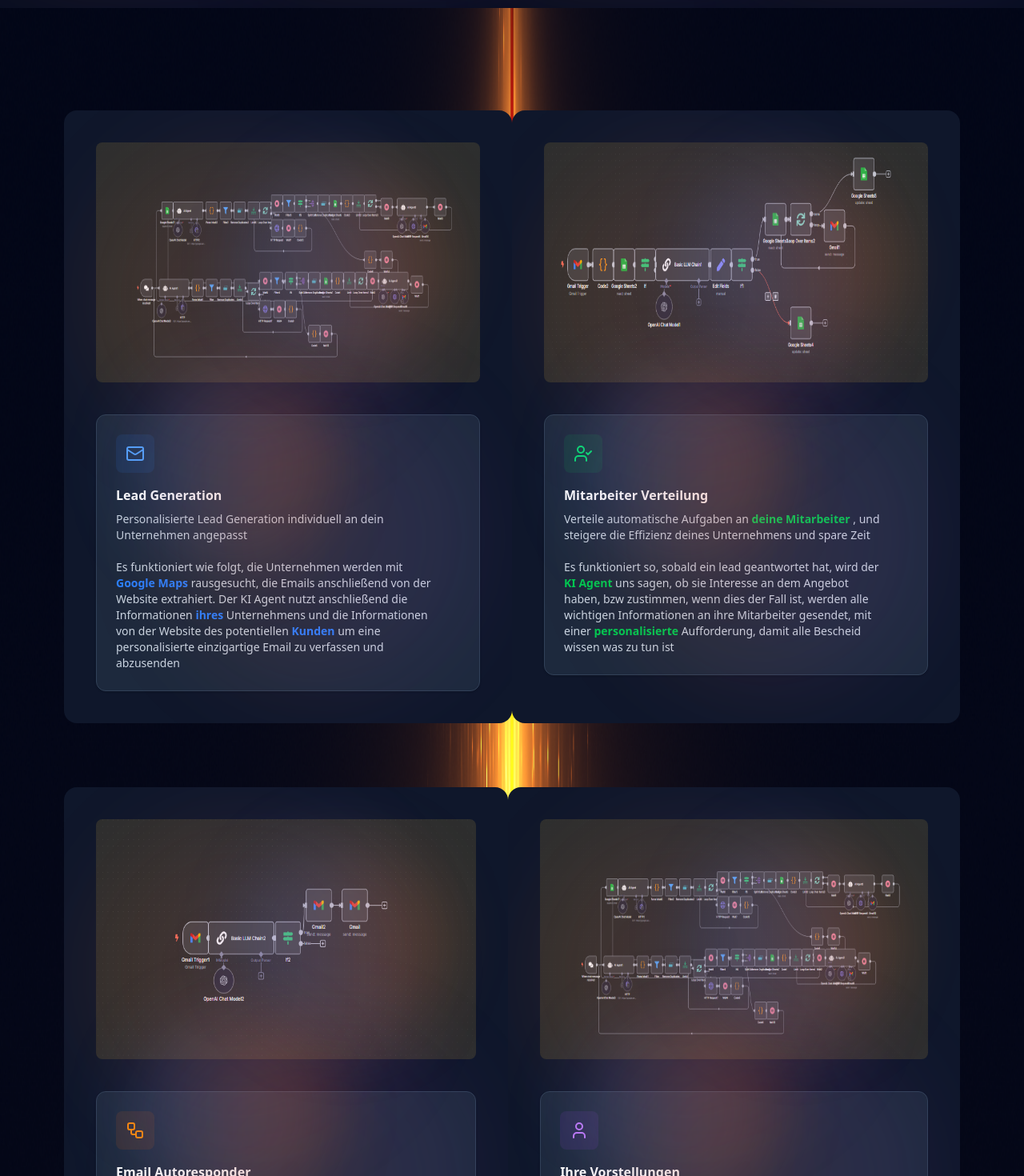
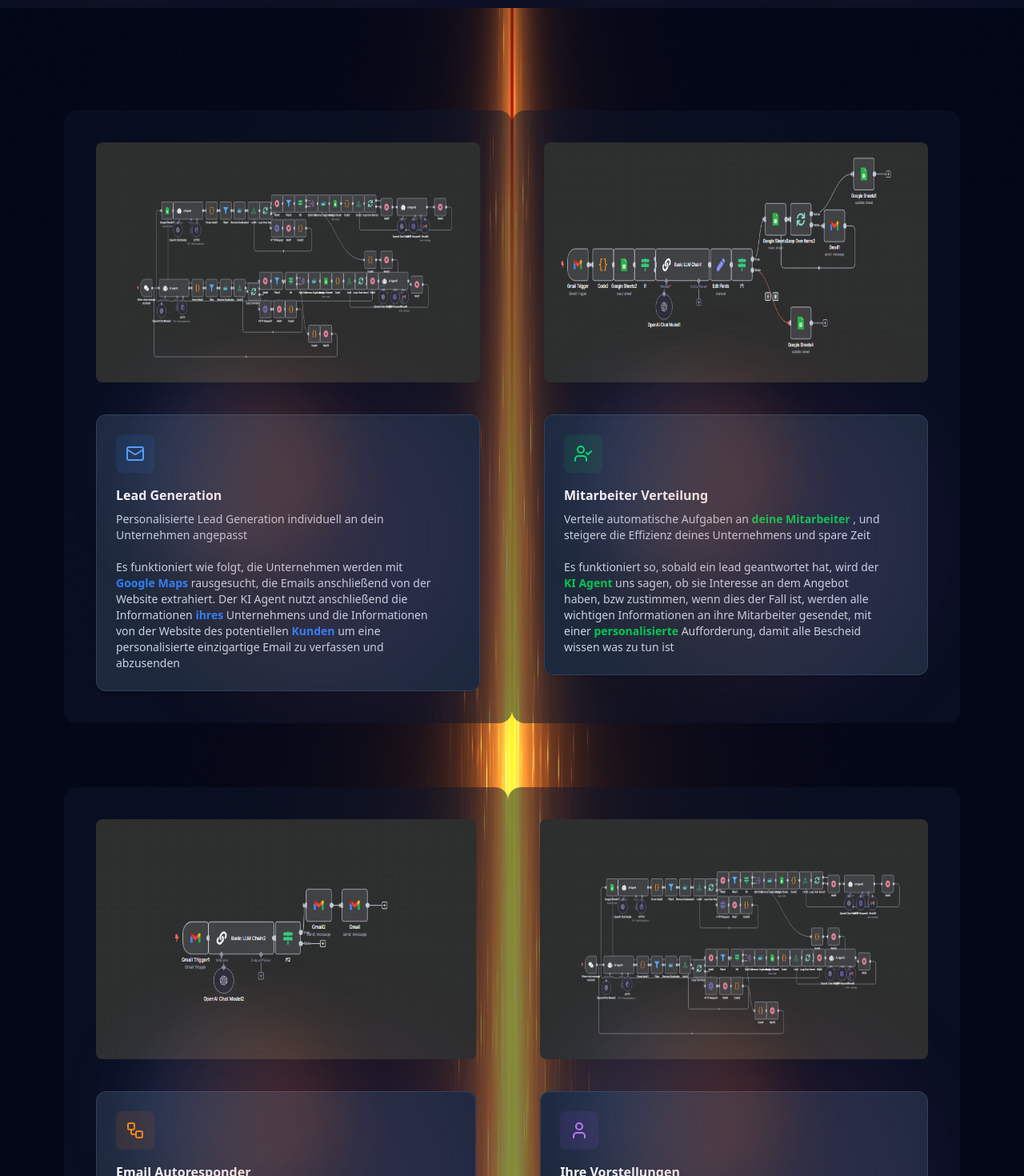
Before and after one commit to KreakxX/n8n-Agentur-Website, a Next.js app: page / in a window 1280 px wide. Shown: the part 1480-2950 px from the top of the page at 80% size. Built offline with nearby package versions, Linux system fonts and the light colour scheme.

Commit message:
Project Page Done

```diff
--- a/src/app/page.tsx
+++ b/src/app/page.tsx
@@ -384,23 +384,8 @@ export default function LandingPage() {
           <div className=" mx-auto ">
             <div className="flex justify-between   mb-20  ">
               <div className="flex  relative">
-                <div className="flex-col bg-slate-900 p-10 rounded-2xl ml-20 relative z-10">
+                <div className="flex-col bg-slate-900/50 p-10 rounded-2xl ml-20 relative z-10">
                   <div className="absolute inset-0 overflow-hidden pointer-events-none">
-                    <div className="absolute inset-0 overflow-hidden pointer-events-none">
-                      <div
-                        className="absolute top-10 left-10 w-96 h-96 bg-gradient-to-r from-orange-500/20 to-purple-500/15 rounded-full blur-3xl animate-pulse"
-                        style={{
-                          animationDuration: "4s",
-                        }}
-                      />
-                      <div
-                        className="absolute top-32 right-20 w-64 h-64 bg-gradient-to-r from-blue-500/15 to-orange-500/20 rounded-full blur-2xl animate-bounce"
-                        style={{
-                          animationDuration: "6s",
-                        }}
-                      />
-                    </div>
-
                     <div
                       className="absolute bottom-10 right-10 w-96 h-96 bg-gradient-to-r from-orange-500/20 to-purple-500/15 rounded-full blur-3xl animate-pulse"
                       style={{
@@ -463,23 +448,8 @@ export default function LandingPage() {
                 </div>
               </div>
               <div className="flex ">
-                <div className="flex-col bg-slate-900 p-10 rounded-2xl mr-20 relative z-10 ">
+                <div className="flex-col bg-slate-900/50 p-10 rounded-2xl mr-20 relative z-10 ">
                   <div className="absolute inset-0 overflow-hidden pointer-events-none">
-                    <div className="absolute inset-0 overflow-hidden pointer-events-none">
-                      <div
-                        className="absolute top-10 left-10 w-96 h-96 bg-gradient-to-r from-orange-500/20 to-purple-500/15 rounded-full blur-3xl animate-pulse"
-                        style={{
-                          animationDuration: "4s",
-                        }}
-                      />
-                      <div
-                        className="absolute top-32 right-20 w-64 h-64 bg-gradient-to-r from-blue-500/15 to-orange-500/20 rounded-full blur-2xl animate-bounce"
-                        style={{
-                          animationDuration: "6s",
-                        }}
-                      />
-                    </div>
-
                     <div
                       className="absolute bottom-10 right-10 w-96 h-96 bg-gradient-to-r from-orange-500/20 to-purple-500/15 rounded-full blur-3xl animate-pulse"
                       style={{
@@ -546,23 +516,8 @@ export default function LandingPage() {
 
             <div className="flex justify-between mb-10   ">
               <div className="flex ">
-                <div className="flex-col bg-slate-900 p-10 rounded-2xl ml-20 relative z-10">
+                <div className="flex-col bg-slate-900/50 p-10 rounded-2xl ml-20 relative z-10">
                   <div className="absolute inset-0 overflow-hidden pointer-events-none">
-                    <div className="absolute inset-0 overflow-hidden pointer-events-none">
-                      <div
-                        className="absolute top-10 left-10 w-96 h-96 bg-gradient-to-r from-orange-500/20 to-purple-500/15 rounded-full blur-3xl animate-pulse"
-                        style={{
-                          animationDuration: "4s",
-                        }}
-                      />
-                      <div
-                        className="absolute top-32 right-20 w-64 h-64 bg-gradient-to-r from-blue-500/15 to-orange-500/20 rounded-full blur-2xl animate-bounce"
-                        style={{
-                          animationDuration: "6s",
-                        }}
-                      />
-                    </div>
-
                     <div
                       className="absolute bottom-10 right-10 w-96 h-96 bg-gradient-to-r from-orange-500/20 to-purple-500/15 rounded-full blur-3xl animate-pulse"
                       style={{
@@ -623,23 +578,8 @@ export default function LandingPage() {
                 </div>
               </div>
               <div className="flex ">
-                <div className="flex-col bg-slate-900 p-10 rounded-2xl mr-20 relative z-10">
+                <div className="flex-col bg-slate-900/50 p-10 rounded-2xl mr-20 relative z-10">
                   <div className="absolute inset-0 overflow-hidden pointer-events-none">
-                    <div className="absolute inset-0 overflow-hidden pointer-events-none">
-                      <div
-                        className="absolute top-10 left-10 w-96 h-96 bg-gradient-to-r from-orange-500/20 to-purple-500/15 rounded-full blur-3xl animate-pulse"
-                        style={{
-                          animationDuration: "4s",
-                        }}
-                      />
-                      <div
-                        className="absolute top-32 right-20 w-64 h-64 bg-gradient-to-r from-blue-500/15 to-orange-500/20 rounded-full blur-2xl animate-bounce"
-                        style={{
-                          animationDuration: "6s",
-                        }}
-                      />
-                    </div>
-
                     <div
                       className="absolute bottom-10 right-10 w-96 h-96 bg-gradient-to-r from-orange-500/20 to-purple-500/15 rounded-full blur-3xl animate-pulse"
                       style={{
```
